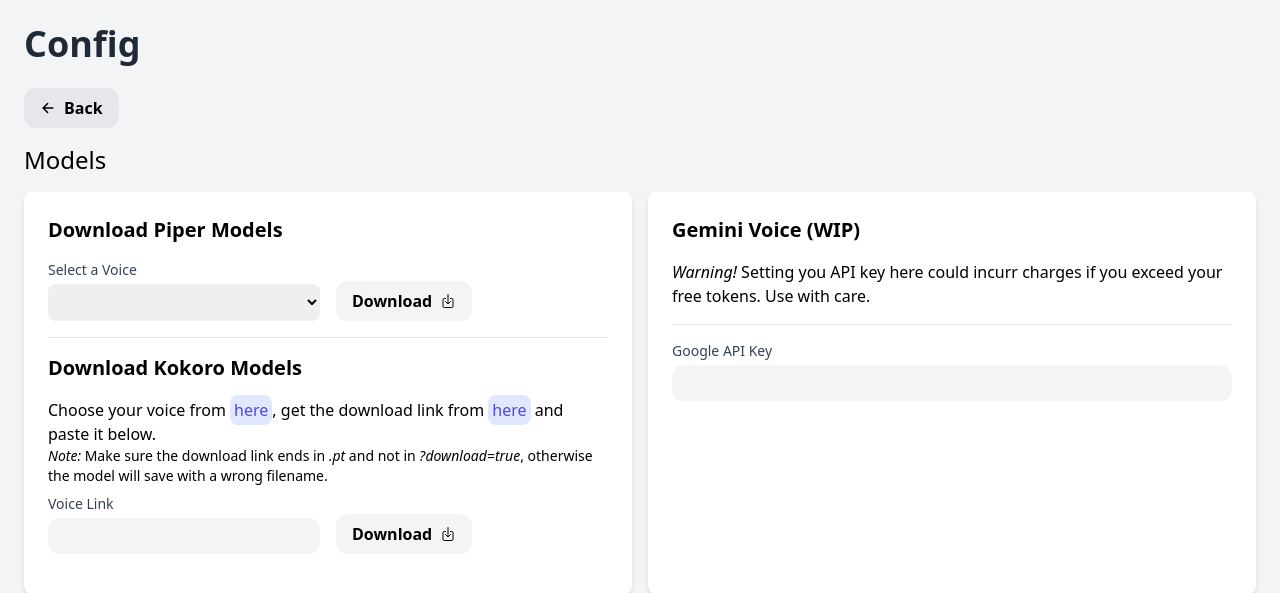
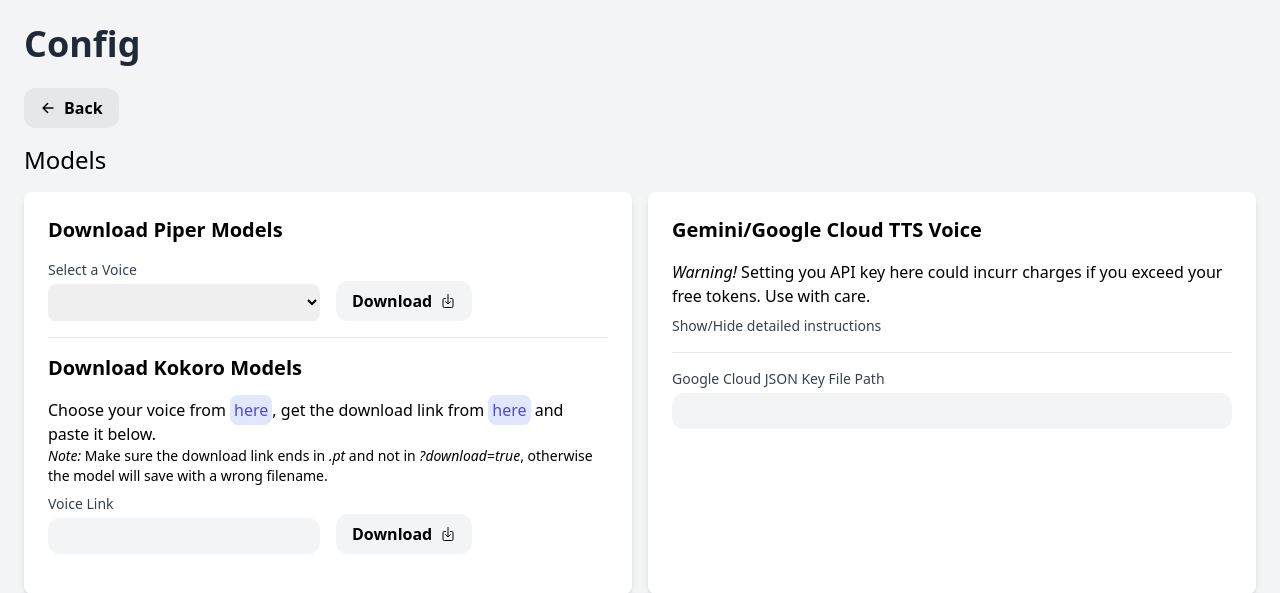
Before and after one commit to Gyyyn/OpenWebTTS, a FastAPI app: page /config in a window 1280 px wide. Shown: the top 593 px of the page. Run offline with FastAPI, Linux system fonts and the light colour scheme; data that the repository does not hold is empty; parts of the project's set-up code (start-up, migrations or seed data) failed here and were passed over; some libraries are stand-ins or nearby versions.

Commit message:
Replace legacy Gemini TTS integration with Google Cloud TTS API and add setup instructions

```diff
--- a/functions/routes.py
+++ b/functions/routes.py
@@ -19,7 +19,7 @@
 from config import templates, AUDIO_DIR, AUDIO_CACHE_DIR, COQUI_DIR, PIPER_DIR, KOKORO_DIR, USERS_DIR
 
 # Import other function modules
-import functions.gemini
+from functions.gemini import gemini_process_audio, gemini_list_voices
 from functions.kokoro import kokoro_process_audio
 from functions.kitten import kitten_process_audio
 from functions.users import UserManager
@@ -141,6 +141,36 @@
 
     return output
 
+def get_gemini_voices(api_key: str) -> List[Voice]:
+    output = []
+
+    # The 'api_key' parameter should be the file path to your Google Cloud service account JSON file.
+    credentials_path = None
+    if api_key:
+        if os.path.exists(api_key):
+            credentials_path = api_key
+        else:
+            print(f"WARNING: The provided api_key='{api_key}' is not a valid file path. Trying to fall back on environment variables.")
+
+    voices = gemini_list_voices(credentials_json_path=credentials_path)
+
+    for voice in voices:
+        # Also adding the language code to the name for better user experience
+        lang_code = voice.language_codes[0] if voice.language_codes else 'unknown'
+        output.append(Voice(id=voice.name, name=f"Gemini: {voice.name} ({lang_code})"))
+
+    if not voices:
+         print("---")
+         print("DEBUG: Gemini voices list is empty. This is likely a credential issue.")
+         print("Please check the following:")
+         print("1. If using the 'api_key' parameter, ensure it's a VALID PATH to your service account JSON file.")
+         print("2. If not using 'api_key', ensure the GOOGLE_APPLICATION_CREDENTIALS environment variable is set correctly.")
+         print("3. Ensure the service account has the 'Cloud Text-to-Speech API' enabled in your Google Cloud project.")
+         print("4. Check the server logs for any specific authentication errors from the Google Cloud client library.")
+         print("---")
+
+    return output
+
 def _generate_audio_file(request: SynthesizeRequest, output_path: str):
     try:
         if request.engine == "piper":
@@ -154,14 +184,25 @@
         elif request.engine == "kokoro":
             kokoro_process_audio(request.voice, False, request.text, output_path)
         elif request.engine == "gemini":
-            if not request.api_key:
-                raise ValueError("Gemini API key is required for Gemini engine.")
-            audio_content = functions.gemini.text_to_speech(request.api_key, request.text, request.voice)
-            if audio_content:
-                with open(output_path, "wb") as f:
-                    f.write(audio_content)
+            use_env_var = "GOOGLE_APPLICATION_CREDENTIALS" in os.environ
+
+            if os.path.exists(request.api_key):
+                print(f"Found '{request.api_key}', using it for authentication.")
+                gemini_process_audio(text=request.text, voice=request.voice, output_filename=output_path, credentials_json_path=request.api_key)
+            elif use_env_var:
+                print("Found GOOGLE_APPLICATION_CREDENTIALS environment variable, using it for authentication.")
+                # No need to pass the path, the function will find it automatically
+                gemini_process_audio(text=request.text, voice=request.voice, output_filename=output_path)
             else:
-                raise ValueError("Failed to get audio content from Gemini API.")
+                print("-" * 80)
+                print("WARNING: Could not find credentials.")
+                print("This script requires authentication to work.")
+                print("\nPlease do one of the following:")
+                print(f"1. Place your service account JSON key in this directory and name it '{local_credentials_file}'")
+                print("OR")
+                print("2. Set the GOOGLE_APPLICATION_CREDENTIALS environment variable.")
+                print("\nSee the README.md file for detailed instructions.")
+                print("-" * 80)
         elif request.engine == "kitten":
             kitten_process_audio(request.voice, False, request.text, output_path)
         else:
@@ -232,7 +273,7 @@
         raise HTTPException(status_code=500, detail=f"An unexpected error occurred: {e}")
 
 @router.get("/api/voices", response_model=List[Voice])
-async def list_voices(engine: str):
+async def list_voices(engine: str, api_key: Optional[str] = None):
     if engine == "coqui":
         return get_coqui_voices()
     elif engine == "piper":
@@ -242,7 +283,7 @@
     elif engine == "kitten":
         return get_kitten_voices()
     elif engine == "gemini":
-        return functions.gemini.list_voices()
+        return get_gemini_voices(api_key=api_key)
     else:
         return []
 
--- a/static/js/config.js
+++ b/static/js/config.js
@@ -185,6 +185,13 @@
 
     });
 
+    const apiKeyContainer = document.getElementById('explanation-container');
+    apiKeyContainer.style.display = 'none';
+
+    document.getElementById('toggle-explanation-container').addEventListener('click', function() {
+        apiKeyContainer.style.display = apiKeyContainer.style.display === 'none' ? 'block' : 'none';
+    });
+
     // Initial load
     getPiperVoices();
     getCacheSize(); // Call getCacheSize on initial load
--- a/templates/config.html
+++ b/templates/config.html
@@ -60,13 +60,39 @@
             </div>
 
             <div class="bg-white p-6 rounded-lg shadow-md full">
-                <h3 class="text-xl font-bold mb-4">Gemini Voice (WIP)</h2>
+                <h3 class="text-xl font-bold mb-4">Gemini/Google Cloud TTS Voice</h2>
                 <div>
                     <p><i>Warning!</i> Setting you API key here could incurr charges if you exceed your free tokens. Use with care.</p>
+                    <button id="toggle-explanation-container" class="mt-2 block text-sm font-medium text-gray-700 hover:text-indigo-500 hover:cursor-pointer">Show/Hide detailed instructions</button>
+                    <div id="explanation-container" class="p-2">
+                        <h2 class="text-lg mt-2">Step 1: Set Up Your Project & API</h2>
+                        <ol role="list" class="ps-4 text-sm list list-decimal">
+                            <li>Go to the <a class="link p-1 bg-indigo-100 text-indigo-600 rounded-lg" href="https://console.cloud.google.com/" target="_blank">Google Cloud Console</a> and sign in.</li>
+                            <li>Select or create a new project using the dropdown menu at the top of the page.</li>
+                            <li>In the main search bar, type <code>Cloud Text-to-Speech API</code> and select it.</li>
+                            <li>Click the blue <strong>ENABLE</strong> button if the API is not already active.</li>
+                        </ol>
+
+                        <h2 class="text-lg mt-2">Step 2: Create a Service Account & Download Key</h2>
+                        <ol role="list" class="ps-4 text-sm list list-decimal">
+                            <li>In the search bar, search for and navigate to the <strong>Credentials</strong> page.</li>
+                            <li>Click <strong>+ CREATE CREDENTIALS</strong> and select <strong>Service account</strong>.</li>
+                            <li>Give your service account a name (e.g., <code>my-tts-app-key</code>), then click <strong>CREATE AND CONTINUE</strong>, and finally click <strong>DONE</strong>.</li>
+                            <li>On the Credentials page, click the email address of the service account you just created.</li>
+                            <li>Go to the <strong>KEYS</strong> tab, click <strong>ADD KEY</strong>, and choose <strong>Create new key</strong>.</li>
+                            <li>Ensure <strong>JSON</strong> is selected as the key type and click <strong>CREATE</strong>. A JSON file will be downloaded to your computer.</li>
+                        </ol>
+
+                        <h2 class="text-lg mt-2">Step 3: Secure and Use Your Key</h2>
+                        <div class="p-2 text-sm bg-yellow-100">
+                            <p><strong>Important:</strong> Treat this downloaded JSON file like a password. Do not share it publicly, as it provides access to your Google Cloud account.</p>
+                            <p>You can now paste the path to this file here.</p>
+                        </div>
+                    </div>
                 </div>
                 <hr class="my-4">
                 <div>
-                    <label for="google-voice" class="block text-sm font-medium text-gray-700">Google API Key</label>
+                    <label for="google-voice" class="block text-sm font-medium text-gray-700">Google Cloud JSON Key File Path</label>
                     <input id="google-voice" name="google-voice" class="mt-1 block w-full pl-3 pr-10 py-2 bg-gray-100 text-base border-gray-300 focus:outline-none focus:ring-indigo-500 focus:border-indigo-500 sm:text-sm rounded-xl" />
                 </div>
             </div>
```
Also changed, not shown: functions/gemini.py (+105 -31 lines), static/js/index.js (+14 -1 lines).
